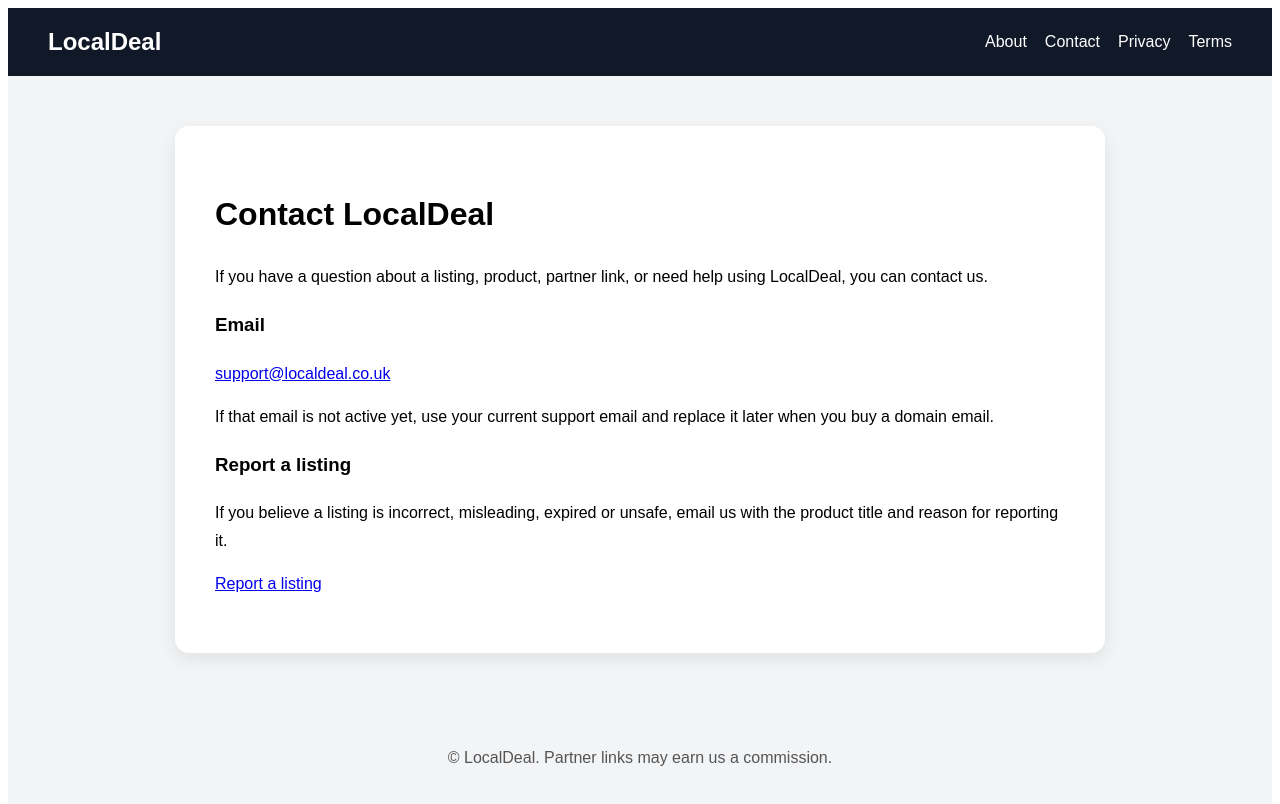
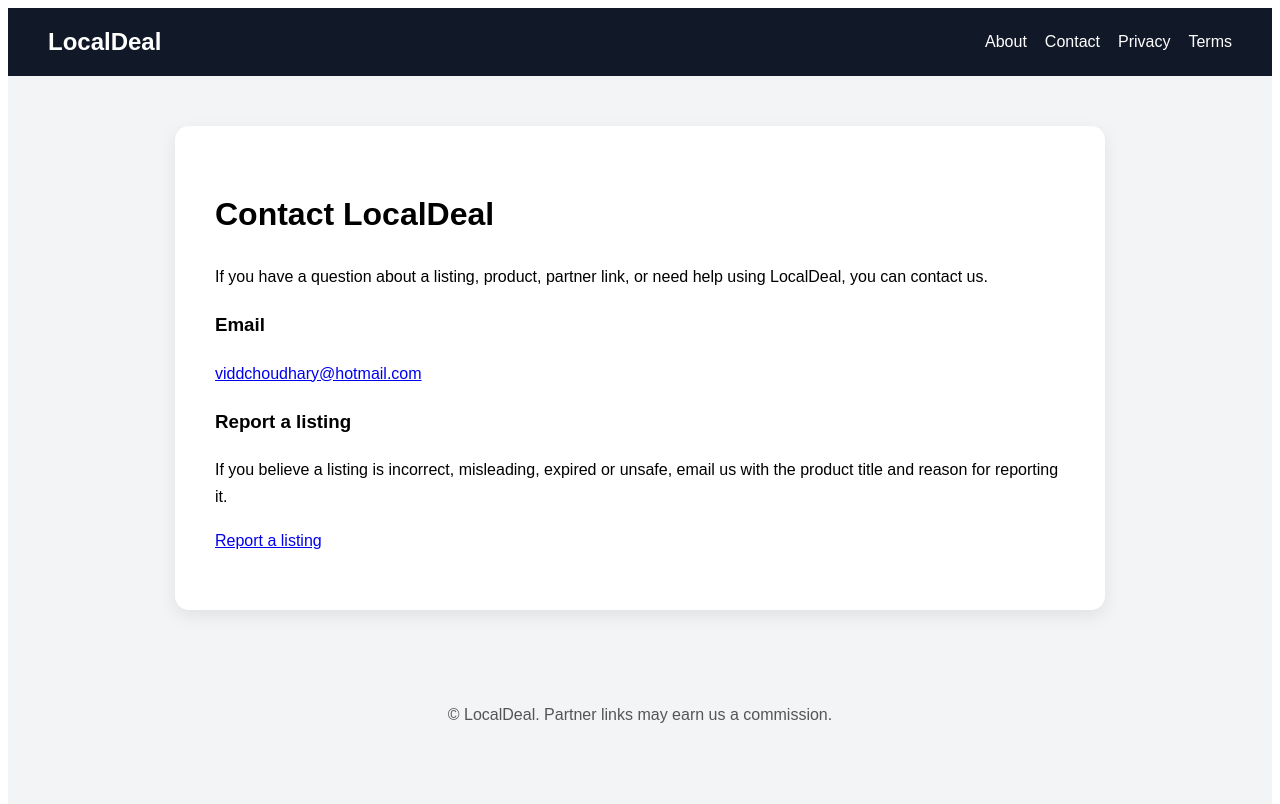
Before and after one commit to MisTrifler/Create-a-new-repository, a Next.js app: page /contact in a window 1280 px wide. Shown: the top 804 px of the page. Built offline with nearby package versions, Linux system fonts and the light colour scheme.

Commit message:
Update contact.js

```diff
--- a/pages/contact.js
+++ b/pages/contact.js
@@ -13,14 +13,9 @@ export default function Contact() {
 
         <h3>Email</h3>
         <p>
-          <a href="mailto:support@localdeal.co.uk">
-            support@localdeal.co.uk
+          <a href="mailto:viddchoudhary@hotmail.com">
+            viddchoudhary@hotmail.com
           </a>
-        </p>
-
-        <p>
-          If that email is not active yet, use your current support email and
-          replace it later when you buy a domain email.
         </p>
 
         <h3>Report a listing</h3>
@@ -30,7 +25,7 @@ export default function Contact() {
         </p>
 
         <p>
-          <a href="mailto:support@localdeal.co.uk?subject=Report a LocalDeal listing">
+          <a href="mailto:viddchoudhary@hotmail.com?subject=Report a LocalDeal listing">
             Report a listing
           </a>
         </p>
```
